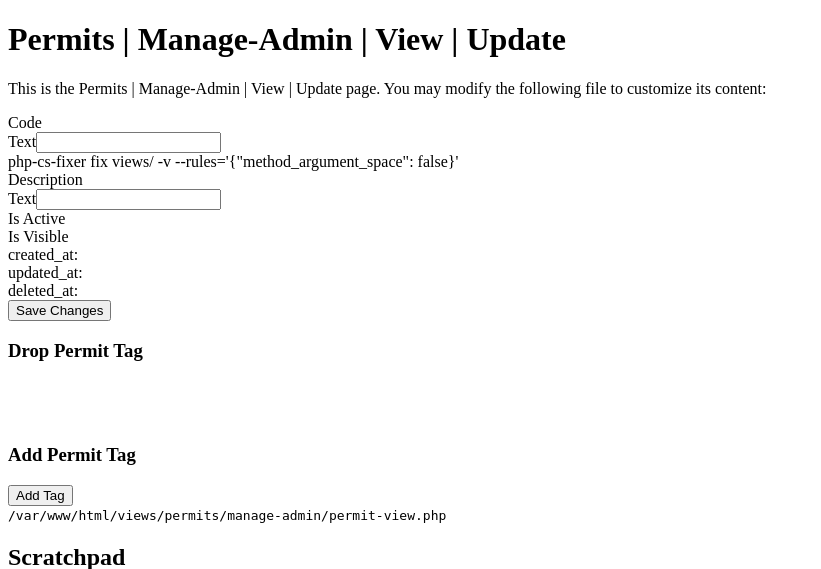
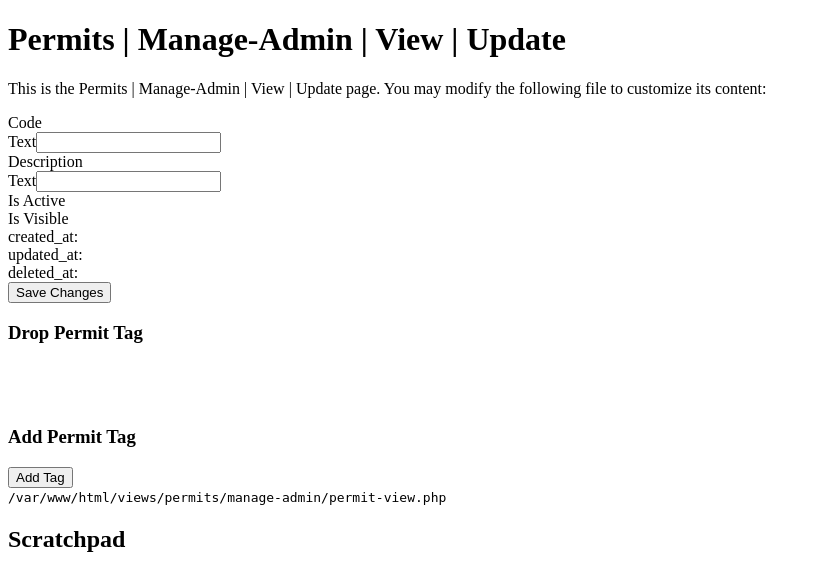
Before and after one commit to unijohn/student-yii, a Yii app: template views/permits/manage-admin/permit-view.php in a window 1280 px wide. Shown: the top 569 px of the page, without its empty margins (0-821 px from the left). Run offline with PHP 8.4 and a stand-in for Yii, Linux system fonts and the light colour scheme; the template is opened without the code that fills it, so the values that code supplies are empty; form fields are guessed from the names that the template uses; some libraries are stand-ins or nearby versions.

Commit message:
removed some leftover scrap code

```diff
--- a/views/permits/manage-admin/permit-view.php
+++ b/views/permits/manage-admin/permit-view.php
@@ -64,9 +64,6 @@
             ?>
             <div class="help-block"></div>
          </div>
-
-php-cs-fixer fix views/ -v --rules='{"method_argument_space": false}'
-
 
          <div class="form-group field-description">
             <label class="control-label" for="SystemCodes[description]">Description</label>
```
